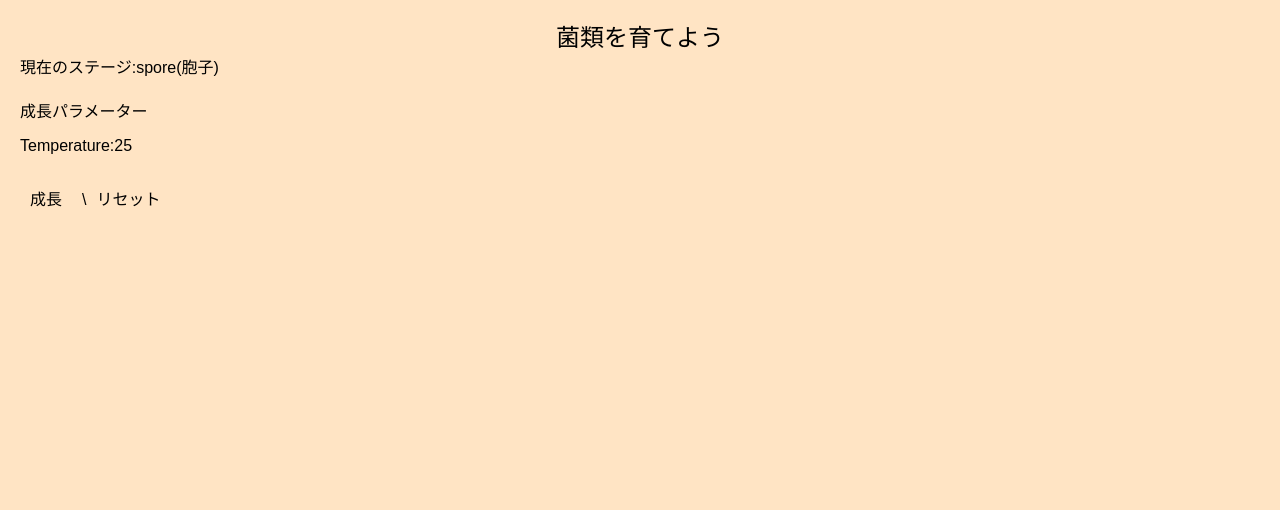
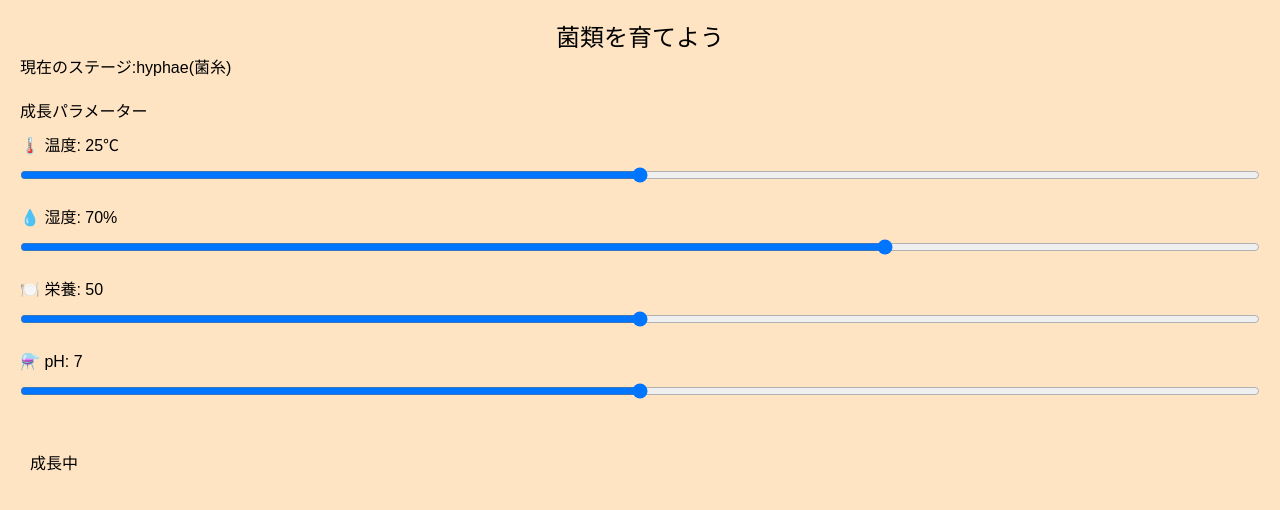
Before and after one commit to 1m4nim/grow-mycelium, a Next.js app: page / in a window 1280 px wide. Shown: the top 510 px of the page. Built offline with nearby package versions, Linux system fonts and the light colour scheme.

Commit message:
パラメーターを明示的にスライダーにした

```diff
--- a/mycelium-simulation/stores/MyceliumGrowth.tsx
+++ b/mycelium-simulation/stores/MyceliumGrowth.tsx
@@ -1,8 +1,17 @@
-import { useMyceliumStore } from "./myceliumStore";
+import { useMyceliumStore } from "./MyceliumStore";
 import "./MyceliumGrowth.css";
+import { useEffect } from "react";
 
 const MyceliumGrowth = () => {
   const { data, setParameter, grow, reset } = useMyceliumStore();
+
+  useEffect(() => {
+    const interval = setInterval(() => {
+      grow();
+    }, 5000);
+
+    return () => clearInterval(interval);
+  }, [grow]);
 
   // パラメータを変更するハンドラー
   const handleParameterChange = (
@@ -31,21 +40,81 @@ const MyceliumGrowth = () => {
       {/*パラメータ*/}
       <div>
         <h3>成長パラメーター</h3>
-        <label>
-          Temperature:
+        <div style={{ marginBottom: "1rem" }}>
+          <label style={{ display: "block", marginBottom: "0.5rem" }}>
+            🌡️ 温度: {data.parameters.temperature}℃
+          </label>
           <input
-            type="number"
+            type="range"
+            min={0}
+            max={50}
+            step={1}
             value={data.parameters.temperature}
             onChange={(e) =>
               handleParameterChange("temperature", Number(e.target.value))
             }
+            style={{ width: "100%" }}
           />
+        </div>
+        <div style={{ marginBottom: "1rem" }}>
+          <label style={{ display: "block", marginBottom: "0.5rem" }}>
+            💧 湿度: {data.parameters.humidity}%
           </label>
+          <input
+            type="range"
+            min={0}
+            max={100}
+            step={1}
+            value={data.parameters.humidity}
+            onChange={(e) =>
+              handleParameterChange("humidity", Number(e.target.value))
+            }
+            style={{ width: "100%" }}
+          />
         </div>
+
+        <div style={{ marginBottom: "1rem" }}>
+          <label style={{ display: "block", marginBottom: "0.5rem" }}>
+            🍽️ 栄養: {data.parameters.nutrition}
+          </label>
+          <input
+            type="range"
+            min={0}
+            max={100}
+            step={1}
+            value={data.parameters.nutrition}
+            onChange={(e) =>
+              handleParameterChange("nutrition", Number(e.target.value))
+            }
+            style={{ width: "100%" }}
+          />
+        </div>
+
+        <div style={{ marginBottom: "1rem" }}>
+          <label style={{ display: "block", marginBottom: "0.5rem" }}>
+            ⚗️ pH: {data.parameters.pH}
+          </label>
+          <input
+            type="range"
+            min={0}
+            max={14}
+            step={0.1}
+            value={data.parameters.pH}
+            onChange={(e) =>
+              handleParameterChange("pH", Number(e.target.value))
+            }
+            style={{ width: "100%" }}
+          />
+        </div>
+
         {/* 成長とリセットボタン */}
         <div>
-        <button onClick={handleGrow}>成長</button>\
-        <button onClick={handleReset}>リセット</button>
+          <button onClick={handleGrow}>成長中</button>
+          {data.currentStage.includes("mature") && (
+            <button onClick={reset} style={{ marginTop: "1rem" }}>
+              🔁 リセット
+            </button>
+          )}
         </div>
 
         {/* 発見されたキノコ情報 */}
@@ -62,6 +131,7 @@ const MyceliumGrowth = () => {
           </div>
         )}
       </div>
+    </div>
   );
 };
 
--- a/mycelium-simulation/stores/myceliumStore.ts
+++ b/mycelium-simulation/stores/MyceliumStore.ts
@@ -30,13 +30,27 @@ type MyceliumData = {
 
 type MyceliumStore = {
   data: MyceliumData;
+  log: string;
   setParameter: (key: keyof GrowthParameters, value: number) => void;
   grow: () => void;
   reset: () => void;
+  setLog: (msg: string) => void;
+};
+
+const isIdealCondition = (params: GrowthParameters): boolean => {
+  return (
+    params.temperature >= 20 &&
+    params.temperature <= 30 &&
+    params.humidity >= 60 &&
+    params.humidity <= 90 &&
+    params.nutrition >= 40 &&
+    params.pH >= 6 &&
+    params.pH <= 8
+  );
 };
 
 export const useMyceliumStore = create<MyceliumStore>()(
-  persist<MyceliumStore>(
+  persist(
     (set, get) => ({
       data: {
         currentStage: "spore(胞子)",
@@ -48,8 +62,9 @@ export const useMyceliumStore = create<MyceliumStore>()(
         },
         discoveredFungus: undefined,
       },
+      log: "育成スタート 🍄",
 
-      setParameter: (key: keyof GrowthParameters, value: number) =>
+      setParameter: (key, value) =>
         set((state) => ({
           ...state,
           data: {
@@ -61,7 +76,16 @@ export const useMyceliumStore = create<MyceliumStore>()(
           },
         })),
 
+      setLog: (msg) => set((state) => ({ ...state, log: msg })),
+
       grow: async () => {
+        const { data } = get();
+
+        if (!isIdealCondition(data.parameters)) {
+          set({ log: "成長条件が不適切です❌" });
+          return;
+        }
+
         const stageOrder: GrowthStage[] = [
           "spore(胞子)",
           "hyphae(菌糸)",
@@ -69,24 +93,22 @@ export const useMyceliumStore = create<MyceliumStore>()(
           "fruiting(子実体形成)",
           "mature(成熟)",
         ];
-        const currentStage = get().data.currentStage;
-        const currentIndex = stageOrder.indexOf(currentStage);
+        const currentIndex = stageOrder.indexOf(data.currentStage);
 
         if (currentIndex < stageOrder.length - 1) {
           const nextStage = stageOrder[currentIndex + 1];
 
-          // 「fruiting」に到達したらAPIを叩く
           if (nextStage === "fruiting(子実体形成)") {
             try {
               const response = await fetch("/api/identify", {
-                body: JSON.stringify({ enviroment: get().data.parameters }),
+                method: "POST",
+                body: JSON.stringify({ enviroment: data.parameters }),
                 headers: {
                   "Content-Type": "application/json",
                 },
               });
 
               const result = await response.json();
-
               const top = result?.suggestions?.[0];
 
               const getRarity = () => {
@@ -98,7 +120,6 @@ export const useMyceliumStore = create<MyceliumStore>()(
               };
 
               set((state) => ({
-                ...state,
                 data: {
                   ...state.data,
                   currentStage: nextStage,
@@ -109,9 +130,10 @@ export const useMyceliumStore = create<MyceliumStore>()(
                     rarity: getRarity(),
                   },
                 },
+                log: "🍄 子実体が形成されました！",
               }));
             } catch (error) {
-              console.log("識別失敗:", error);
+              set({ log: "識別APIの呼び出しに失敗しました" });
             }
           } else {
             set((state) => ({
@@ -120,10 +142,14 @@ export const useMyceliumStore = create<MyceliumStore>()(
                 ...state.data,
                 currentStage: nextStage,
               },
+              log: `✅ ${nextStage} に成長しました`,
             }));
           }
+        } else {
+          set({ log: "✨ 成熟段階に到達しました" });
         }
       },
+
       reset: () =>
         set(() => ({
           data: {
@@ -136,10 +162,9 @@ export const useMyceliumStore = create<MyceliumStore>()(
             },
             discoveredFungus: undefined,
           },
+          log: "リセットしました 🔁",
         })),
     }),
-    {
-      name: "mycelium-storage",
-    }
+    { name: "mycelium-storage" }
   )
 );
--- a/mycelium-simulation/stores/test.tsx
+++ b/mycelium-simulation/stores/test.tsx
@@ -1,4 +1,4 @@
-import { useMyceliumStore } from "./myceliumStore";
+import { useMyceliumStore } from "./MyceliumStore";
 
 const MyComponent = () => {
   const { data, setParameter, grow, reset } = useMyceliumStore();
--- /dev/null
+++ b/mycelium-simulation/utils/growthLogic.ts
@@ -0,0 +1,108 @@
+import "./growthLogic.css";
+
+type GrowthParameters = {
+  tempreture: number;
+  humidity: number;
+  nutrition: number;
+  pH: number; // pHを追加
+};
+
+type GrowthStage =
+  | "spore(胞子)"
+  | "hyphae(菌糸)"
+  | "mycelium(菌糸体)"
+  | "fruiting(子実体形成)"
+  | "complete(成熟)";
+
+// 成長段階の配列（順序付き）
+export const stages: GrowthStage[] = [
+  "spore(胞子)",
+  "hyphae(菌糸)",
+  "mycelium(菌糸体)",
+  "fruiting(子実体形成)",
+  "complete(成熟)",
+];
+
+// 各段階に必要な条件
+export const stageConditions: Record<
+  GrowthStage,
+  {
+    temperature: [number, number];
+    humidity: [number, number];
+    nutrition: [number, number];
+    pH: [number, number]; // pHの範囲を追加
+  }
+> = {
+  "spore(胞子)": {
+    temperature: [20, 25],
+    humidity: [80, 90],
+    nutrition: [0, 20],
+    pH: [5.5, 6.5], // pH範囲
+  },
+  "hyphae(菌糸)": {
+    temperature: [22, 28],
+    humidity: [85, 95],
+    nutrition: [20, 50],
+    pH: [5.5, 6.5], // pH範囲
+  },
+  "mycelium(菌糸体)": {
+    temperature: [24, 30],
+    humidity: [85, 100],
+    nutrition: [50, 80],
+    pH: [5.5, 6.5], // pH範囲
+  },
+  "fruiting(子実体形成)": {
+    temperature: [18, 24],
+    humidity: [90, 100],
+    nutrition: [80, 100],
+    pH: [5.5, 6.5], // pH範囲
+  },
+  "complete(成熟)": {
+    temperature: [0, 100],
+    humidity: [0, 100],
+    nutrition: [0, 100],
+    pH: [0, 100], // pH範囲
+  },
+};
+
+// 成長履歴
+export const growthHistory: { stage: GrowthStage; params: GrowthParameters }[] =
+  [];
+
+// 指定された段階に進めるかどうかを判定
+export const canAdvanceStage = (
+  stage: GrowthStage,
+  params: GrowthParameters
+): boolean => {
+  const cond = stageConditions[stage];
+  return (
+    params.tempreture >= cond.temperature[0] &&
+    params.tempreture <= cond.temperature[1] &&
+    params.humidity >= cond.humidity[0] &&
+    params.humidity <= cond.humidity[1] &&
+    params.nutrition >= cond.nutrition[0] &&
+    params.nutrition <= cond.nutrition[1] &&
+    params.pH >= cond.pH[0] &&
+    params.pH <= cond.pH[1] // pHのチェックも追加
+  );
+};
+
+// 自動で次の段階に進めるか判定して返す
+export const autoAdvanceStage = (
+  currentStage: GrowthStage,
+  params: GrowthParameters
+): GrowthStage => {
+  const currentIndex = stages.indexOf(currentStage);
+  const nextStage = stages[currentIndex + 1];
+
+  // 現在の段階を履歴に保存
+  growthHistory.push({ stage: currentStage, params });
+
+  if (nextStage && canAdvanceStage(nextStage, params)) {
+    // 次の段階に進む場合も履歴に保存
+    growthHistory.push({ stage: nextStage, params });
+    return nextStage;
+  }
+
+  return currentStage;
+};
```
Also changed, not shown: mycelium-simulation/stores/MyceliumStore.css (added). Lines whose indentation alone changed are shown as unchanged.
